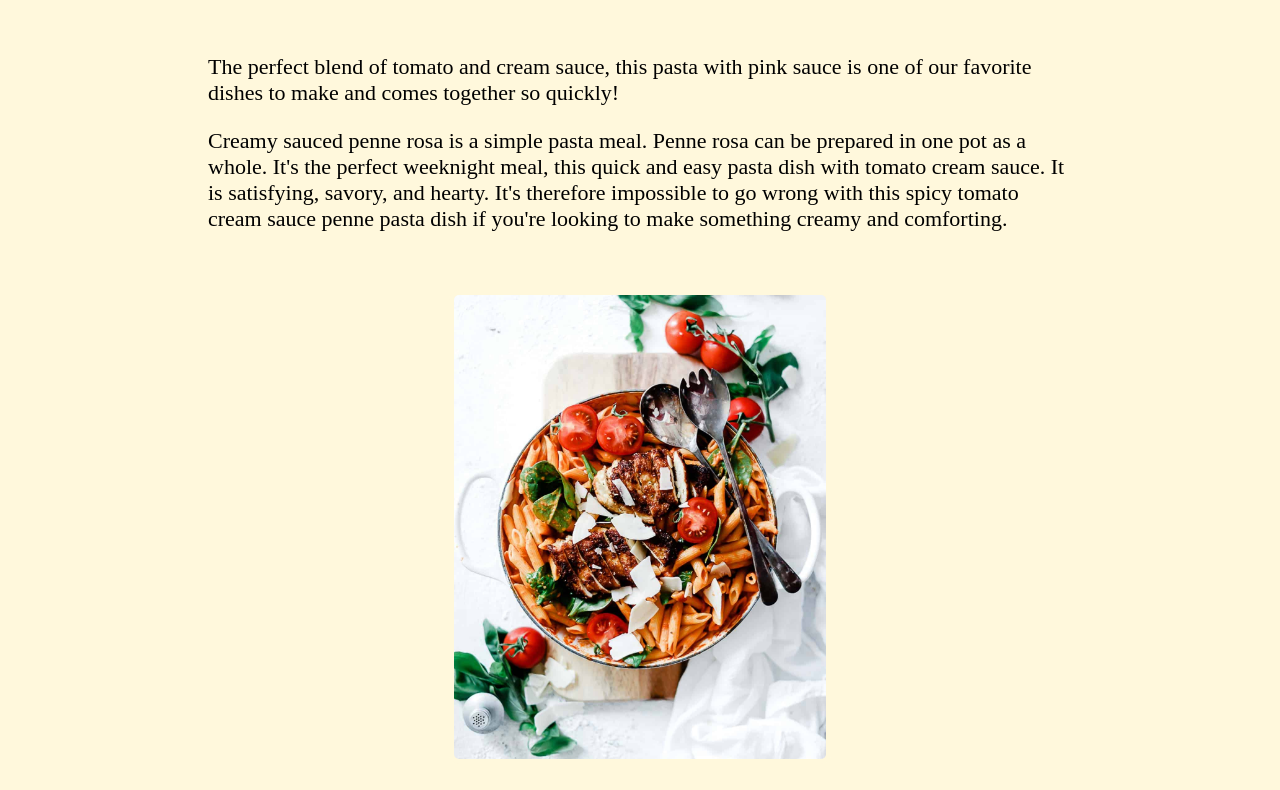
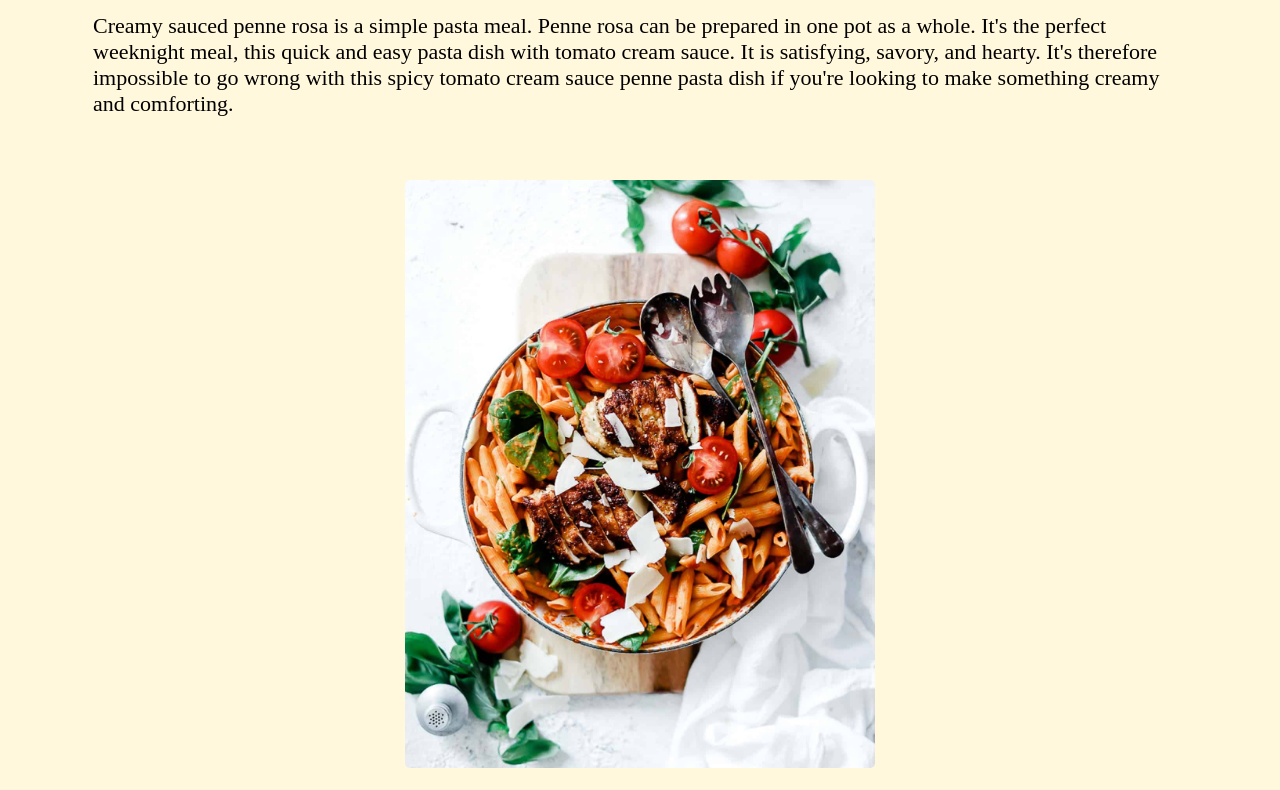
Before and after one commit to ayafattal/Odin-project, a plain HTML site: page pennerose.html in a window 1280 px wide. Shown: the part 328-1118 px from the top of the page. Drawn offline with Linux system fonts and the light colour scheme.

Commit message:
Update style.css

```diff
--- a/style.css
+++ b/style.css
@@ -2,8 +2,8 @@ html {
     background-color: cornsilk;
     font-family: 'Franklin Gothic Medium', 'Arial Narrow', Arial, sans-serif;
     box-sizing: border-box;
-    margin: 150px;
-    padding: 50px;
+    margin:50px;
+    padding:35px;
 }
 
 *,
```
